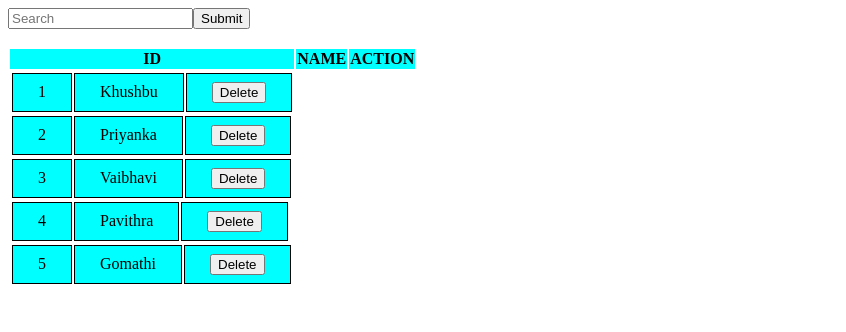
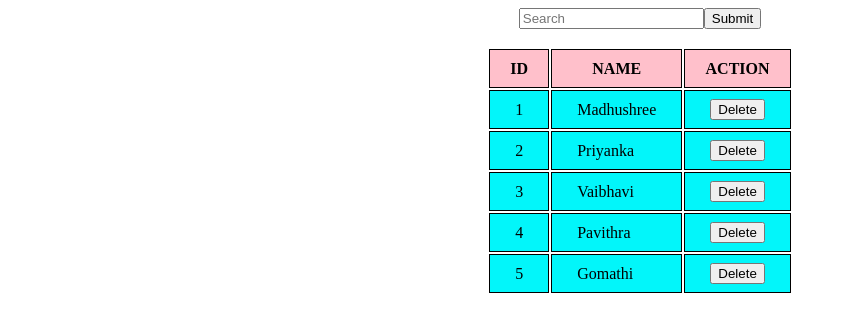
Before and after one commit to madhushree1702/React-Task2, a React (Create React App) app: page / in a window 1280 px wide. Shown: the top 332 px of the page, without its empty margins (0-846 px from the left). Built offline with nearby package versions, Linux system fonts and the light colour scheme.

Commit message:
div removed and replaced with tr, center alignment, home component created

```diff
--- a/src/App.js
+++ b/src/App.js
@@ -4,7 +4,7 @@ import Table from './Table';
 
 function App() {
   return (
-    <div className="Search">
+    <div className="Search" align="center">
       <input type="text" placeholder="Search"/>
       <button> Submit </button>
       <br /><br />
--- a/src/Design.css
+++ b/src/Design.css
@@ -1,16 +1,21 @@
-.table{
+table{
     height: 55px;
     width: 300px;
     background-position: 20px;
-background-color: antiquewhite;
+
 }
 tr, td{
     border: 1px solid black;
     border-collapse: collapse;
+    background-color: #02f6fa;
     padding: 8px;
-    background-color: aqua;
 }
 td{
     padding-left: 25px;
     padding-right: 25px;
 }
+th{
+    height: 35px;
+    background-color: pink;
+    border: 1px solid black;
+}
--- a/src/Table.js
+++ b/src/Table.js
@@ -7,7 +7,7 @@ class Table extends React.Component {
     super(props)
     this.state = {
       employees : [
-        {id: 1, name: 'Khushbu'},
+        {id: 1, name: 'Madhushree'},
         {id: 2, name: 'Priyanka'},
         {id: 3, name: 'Vaibhavi'},
         {id: 4, name: 'Pavithra'},
@@ -18,7 +18,7 @@ class Table extends React.Component {
 
   render() {
     return (
-      <table>
+      <table align="center">
         <thead>
           {this.renderTableHeader()}
         </thead>
--- a/src/TableRow.js
+++ b/src/TableRow.js
@@ -4,13 +4,11 @@ class TableRow extends React.Component {
 
     render() {
         return (
-            <div className="tableRow">
                 <tr>
                 <td>{this.props.id}</td>
                 <td>{this.props.name}</td>
                 <td><input class='myclass' type='button' value='Delete'/></td>
                 </tr>
-            </div>
          )
     }
 
```
Also changed, not shown: src/Home.js (added, +7 -0 lines).
